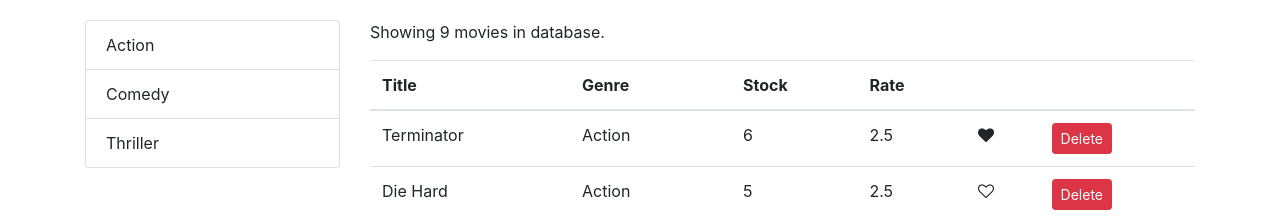
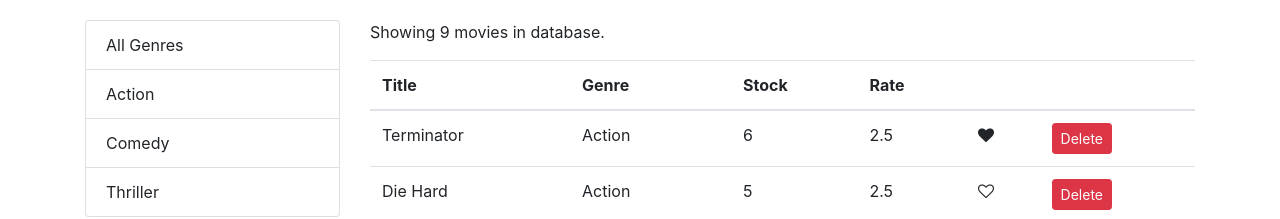
Before and after one commit to usama-khan98/vidly-reactApp, a React (Create React App) app: page /movies in a window 1280 px wide. Shown: the top 219 px of the page. Built offline with nearby package versions, Linux system fonts and the light colour scheme.

Commit message:
filtering all genres

```diff
--- a/src/components/common/listGroup.jsx
+++ b/src/components/common/listGroup.jsx
@@ -1,11 +1,27 @@
 import React from 'react';
 
 const ListGroup = (props) => {
-	const { items, textProperty, valueProperty } = props;
+	const {
+		items,
+		textProperty,
+		valueProperty,
+		onItemSelect,
+		selectedItem
+	} = props;
 	return (
 		<ul className="list-group">
 			{items.map((item) => (
-				<li key={item[valueProperty]} className="list-group-item">
+				<li
+					onClick={() => onItemSelect(item)}
+					key={item[valueProperty]}
+					className={
+						item === selectedItem ? (
+							'list-group-item active'
+						) : (
+							'list-group-item'
+						)
+					}
+				>
 					{item[textProperty]}
 				</li>
 			))}
--- a/src/components/movies.jsx
+++ b/src/components/movies.jsx
@@ -5,6 +5,7 @@ import Pagination from './common/pagination';
 import { paginate } from '../utils/paginate';
 import ListGroup from './common/listGroup';
 import { getGenres } from '../services/fakeGenreService';
+import { filter } from 'lodash';
 
 class Movies extends Component {
 	state = {
@@ -15,7 +16,8 @@ class Movies extends Component {
 	};
 
 	componentDidMount() {
-		this.setState({ movies: getMovies(), genres: getGenres() });
+		const genres = [ { name: 'All Genres' }, ...getGenres() ];
+		this.setState({ movies: getMovies(), genres });
 	}
 
 	handleDelete = (movie) => {
@@ -35,26 +37,38 @@ class Movies extends Component {
 	};
 
 	handleGenreSelect = (genre) => {
-		console.log(genre);
+		this.setState({ selectedGenre: genre, currentPage: 1 });
 	};
 
 	render() {
 		const { length: count } = this.state.movies;
-		const { pageSize, currentPage, movies: allMovies, genres } = this.state;
+		const {
+			pageSize,
+			currentPage,
+			movies: allMovies,
+			genres,
+			selectedGenre
+		} = this.state;
 		if (count === 0) return <p>There are no movies in database.</p>;
 
-		const movies = paginate(allMovies, currentPage, pageSize);
+		const filtered =
+			selectedGenre && selectedGenre.id
+				? allMovies.filter((m) => m.genre.id === selectedGenre.id)
+				: allMovies;
+
+		const movies = paginate(filtered, currentPage, pageSize);
 
 		return (
 			<div className="row">
 				<div className="col-3">
 					<ListGroup
 						items={genres}
+						selectedItem={selectedGenre}
 						onItemSelect={this.handleGenreSelect}
 					/>
 				</div>
 				<div className="col">
-					<p>Showing {count} movies in database.</p>
+					<p>Showing {filtered.length} movies in database.</p>
 					<table className="table">
 						<thead>
 							<tr>
@@ -94,7 +108,7 @@ class Movies extends Component {
 						</tbody>
 					</table>
 					<Pagination
-						itemsCount={count}
+						itemsCount={filtered.length}
 						pageSize={pageSize}
 						onPageChange={this.handlePageChange}
 						currentPage={currentPage}
```
Also changed, not shown: 1 other file (tests, documents, lock files or other folders).
